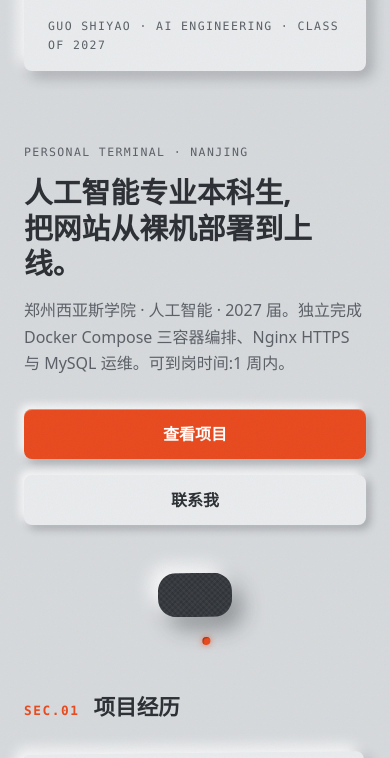
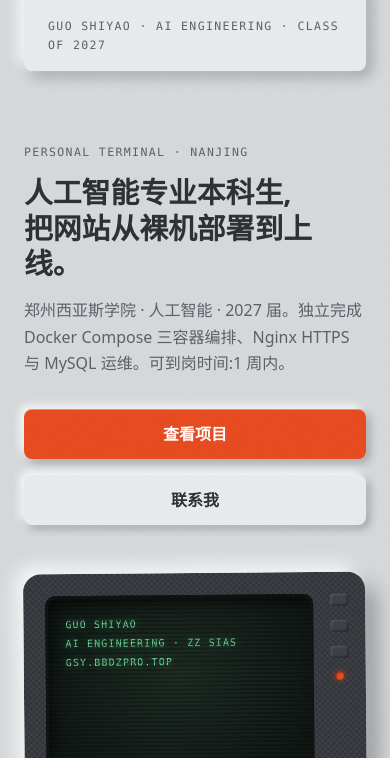
Before and after one commit to bbdzzzz/webblog, a plain HTML site: page nginx/html/index.html in a window 390 px wide. Shown: the part 76-834 px from the top of the page. Drawn offline with Linux system fonts and the light colour scheme; no server answers.

Commit message:
fix: keep device full width under auto margins on mobile

```diff
--- a/nginx/html/assets/css/main.css
+++ b/nginx/html/assets/css/main.css
@@ -278,7 +278,7 @@ footer { margin-top: 110px; margin-bottom: 36px; text-align: center; font-size:
 @media (max-width: 719px) {
   main > section { margin-top: 72px; }
   .hero { grid-template-columns: 1fr; gap: 48px; }
-  .device { max-width: 420px; margin-inline: auto; transform: rotate(-.5deg); }
+  .device { max-width: 420px; width: 100%; margin-inline: auto; transform: rotate(-.5deg); }
   .projects__grid { grid-template-columns: 1fr; }
   .pipe { transform: rotate(90deg); margin: 10px 0; }
   .hero__actions .btn, .contact__grid .btn, .contact__grid a.btn { width: 100%; }
```
